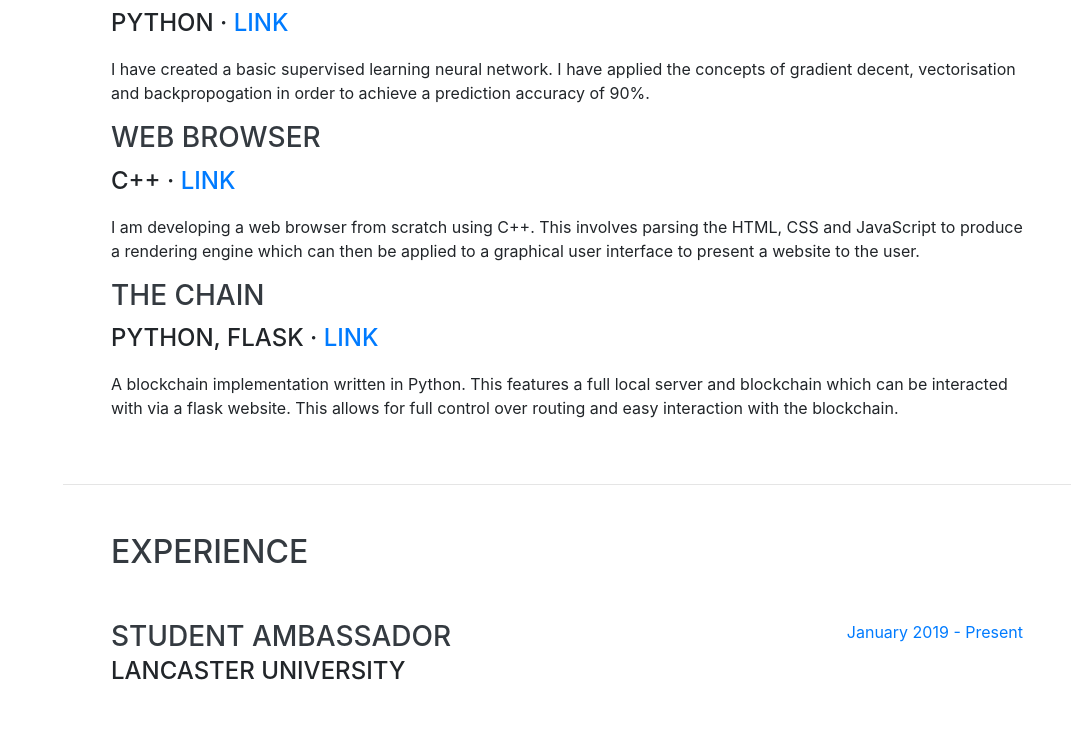
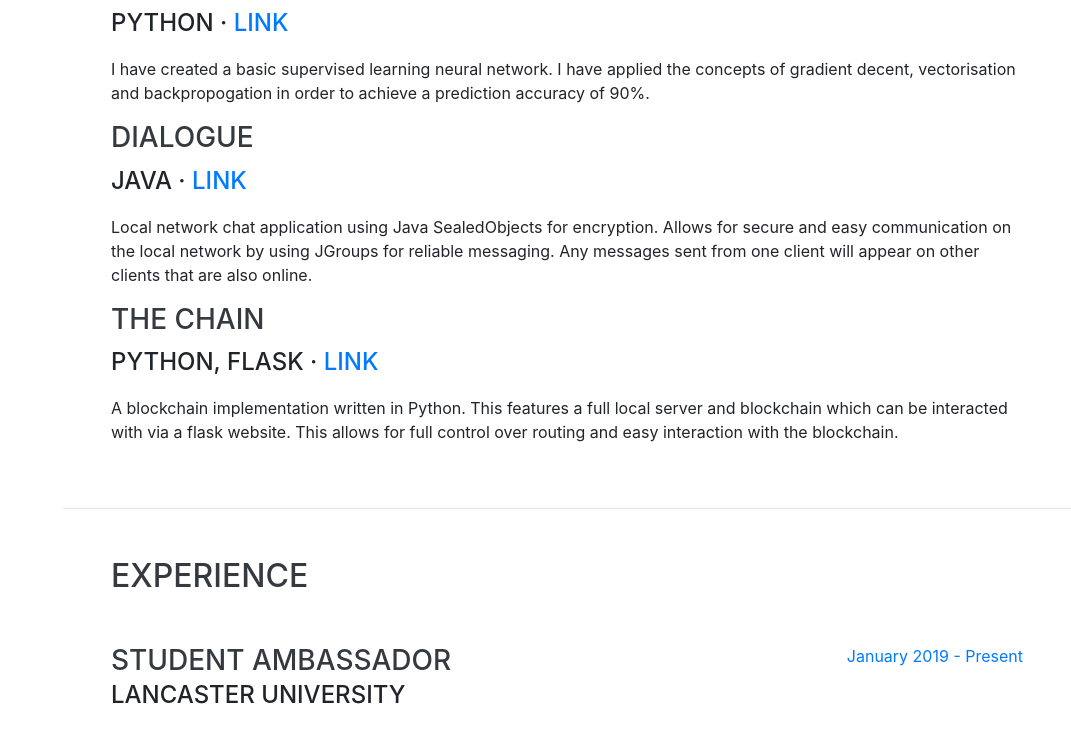
Before and after one commit to CianOSullivan/Portfolio, a website with bundled scripts: page index.html in a window 1280 px wide. Shown: the part 1335-2085 px from the top of the page, without its empty margins (209-1280 px from the left). Built offline with nearby package versions, Linux system fonts and the light colour scheme; a web font is replaced by a local one.

Commit message:
Update website for 3rd year graduation

```diff
--- a/index.html
+++ b/index.html
@@ -98,9 +98,9 @@
         <div class="subheading mb-3">Python · <a href="https://github.com/CianOSullivan/NeuralNet" target="_blank">Link</a> </div>
         <p>I have created a basic supervised learning neural network. I have applied the concepts of gradient decent, vectorisation and backpropogation in order to achieve a prediction accuracy of 90%.</p>
 
-        <h3> Web Browser </h3>
-        <div class="subheading mb-3">C++ · <a href="https://github.com/CianOSullivan/WebBrowser" target="_blank">Link</a> </div>
-        <p>I am developing a web browser from scratch using C++. This involves parsing the HTML, CSS and JavaScript to produce a rendering engine which can then be applied to a graphical user interface to present a website to the user.</p>
+        <h3> Dialogue </h3>
+        <div class="subheading mb-3">Java · <a href="https://github.com/CianOSullivan/dialogue" target="_blank">Link</a> </div>
+        <p>Local network chat application using Java SealedObjects for encryption. Allows for secure and easy communication on the local network by using JGroups for reliable messaging. Any messages sent from one client will appear on other clients that are also online.</p>
 
         <h3> The Chain </h3>
         <div class="subheading mb-3">Python, Flask · <a href="https://github.com/CianOSullivan/The-Chain" target="_blank">Link</a> </div>
@@ -251,6 +251,9 @@
                         <li><i class="fa-li fa fa-genderless"></i>Secure distributed auction system using remote invocation and active replication.</li>
                         <li><i class="fa-li fa fa-genderless"></i>Letter recognition neural network.</li>
                         <li><i class="fa-li fa fa-genderless"></i>Solving TSP using a genetic algorithm.</li>
+                        <li><i class="fa-li fa fa-genderless"></i>Designed and implemented a learning switch and router using SDN.</li>
+                        <li><i class="fa-li fa fa-genderless"></i>Recursive descent compiler.</li>
+                        <li><i class="fa-li fa fa-genderless"></i>Secure AAA system for hospital records.</li>
                     </ul>
                 </div>
             </div>
```
Also changed, not shown: README.md.
